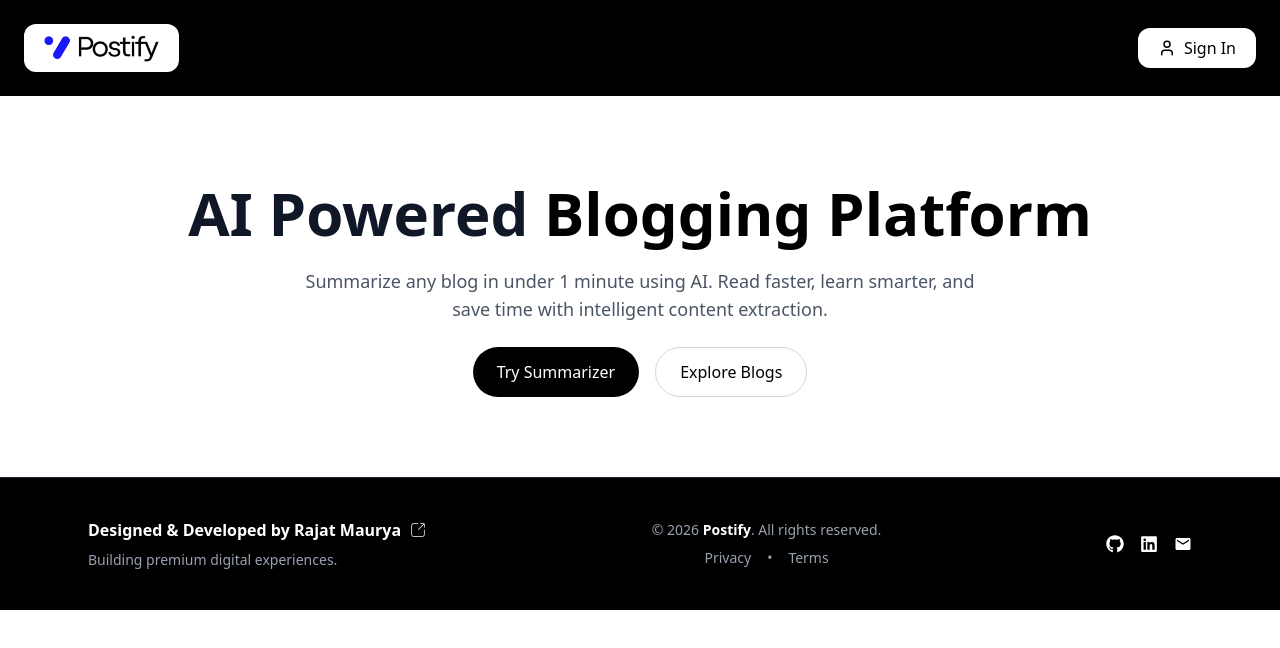
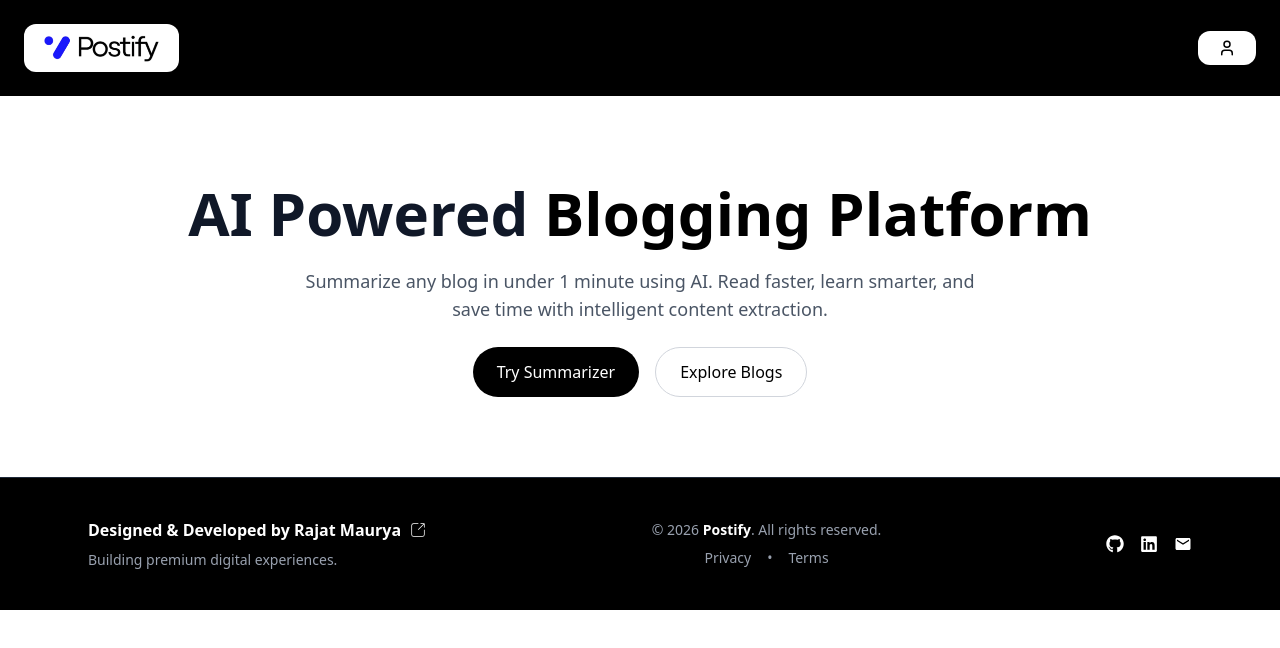
Before and after one commit to rajatmaurya-cs/Postify-Next.js, a Next.js app in the folder fronted/: page /Home in a window 1280 px wide. Shown: the top 648 px of the page. Built offline with nearby package versions, Linux system fonts and the light colour scheme.

Commit message:
Hero section

```diff
--- a/fronted/app/Home/components/Navbar.tsx
+++ b/fronted/app/Home/components/Navbar.tsx
@@ -23,7 +23,7 @@ const Navbar = () => {
         <Link href="/login">
           <button className="flex items-center gap-2 px-5 py-2 rounded-xl bg-white shadow">
             <User size={18} />
-            <span>Sign In</span>
+            {/* <span>Sign In</span> */}
           </button>
         </Link>
 
```
